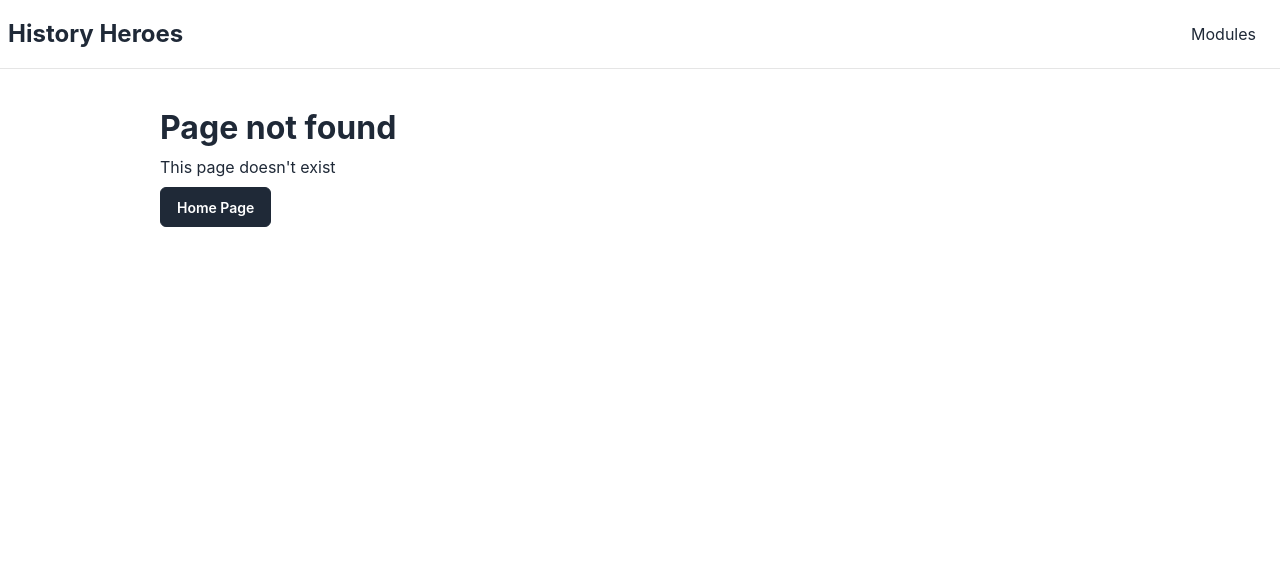
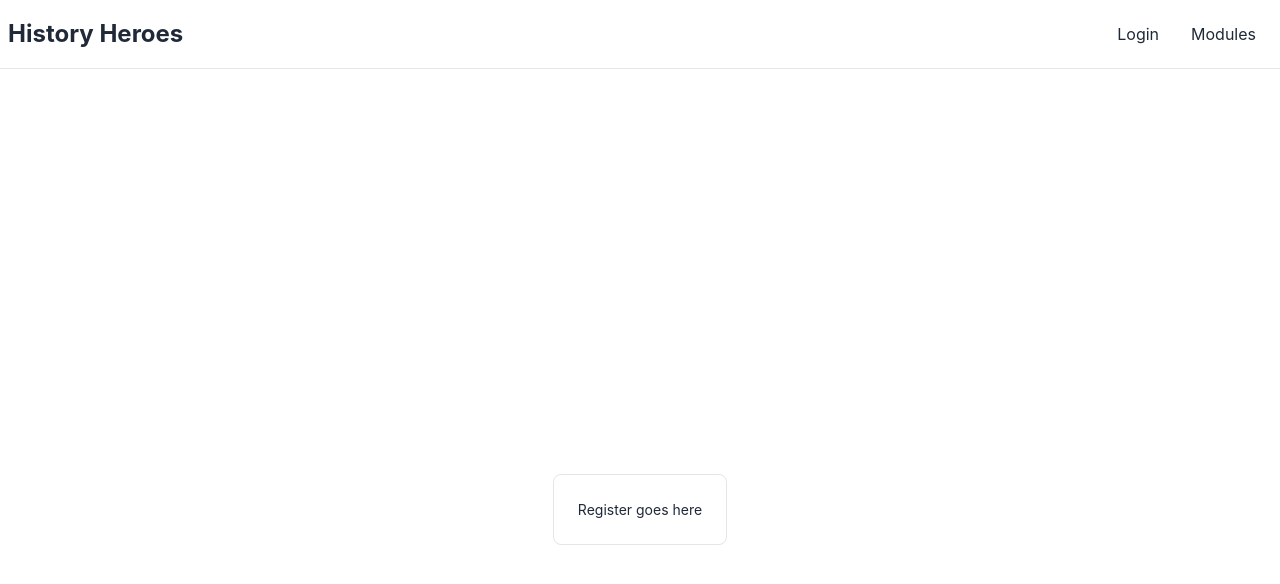
Before and after one commit to freeCodeCamp-Summer-Cohort-2026/history-heroes, a React (Vite) app in the folder client/: page /register in a window 1280 px wide. Before the commit this address had no page. Shown: the top 584 px of the page. Built offline with nearby package versions, Linux system fonts and the light colour scheme.

Commit message:
feat: add authentication boilerplate

```diff
--- a/client/src/App.tsx
+++ b/client/src/App.tsx
@@ -7,12 +7,16 @@ import NotFoundPage from './pages/NotFoundPage'
 import LabPage from './pages/LabPage'
 import Layout from './components/Layout'
 import ComponentShowcase from './components/ComponentShowcase'
+import RegisterPage from './pages/RegisterPage'
+import LoginPage from './pages/LoginPage'
 
 export const routes: RouteObject[] = [
   {
     element: <Layout />,
     children: [
       { path: '/', element: <ModuleCatalogPage /> },
+      { path: '/login', element: <LoginPage /> },
+      { path: '/register', element: <RegisterPage /> },
       { path: '/modules/:moduleId', element: <ModulePage /> },
       { path: '/modules/:moduleId/lessons/:lessonId', element: <LessonPage /> },
       { path: '/modules/:moduleId/locked', element: <LockedLessonPage /> },
--- /dev/null
+++ b/client/src/components/Card.tsx
@@ -0,0 +1,10 @@
+/**
+ * A generic styled div that can be used to wrap some content with no extra semantic meaning.
+ */
+export default function Card({ children }: { children: React.ReactNode }) {
+  return (
+    <div className="card border border-base-300 bg-base-100 w-full sm:w-auto">
+      <div className="card-body gap-3 sm:gap-4 p-4 sm:p-6">{children}</div>
+    </div>
+  )
+}
--- a/client/src/components/Layout.tsx
+++ b/client/src/components/Layout.tsx
@@ -1,6 +1,8 @@
 import { Outlet, Link, ScrollRestoration } from 'react-router-dom'
+import { useAuth } from '../state/auth/use-auth'
 
 export default function Layout() {
+  const { showLogin } = useAuth()
   return (
     <div className="page-shell bg-base-100 min-h-screen flex flex-col">
       <ScrollRestoration />
@@ -12,7 +14,15 @@ export default function Layout() {
         </div>
 
         <div className="flex-none mt-2 sm:mt-0">
-          <ul className="menu menu-horizontal px-1 flex-wrap sm:flex-nowrap">
+          <ul className="menu menu-horizontal px-1 flex-wrap sm:flex-nowrap gap-2">
+            {showLogin ? (
+              <li>
+                <Link to="/login" className="text-sm sm:text-base">
+                  Login
+                </Link>
+              </li>
+            ) : null}
+
             <li>
               <Link to="/" className="text-sm sm:text-base">
                 Modules
--- a/client/src/main.tsx
+++ b/client/src/main.tsx
@@ -4,13 +4,16 @@ import { routes } from './App.tsx'
 import './index.css'
 import { createBrowserRouter, RouterProvider } from 'react-router-dom'
 import ErrorBoundary from './components/ErrorBoundary'
+import { AuthProvider } from './state/auth/auth-provider.tsx'
 
 const router = createBrowserRouter(routes)
 
 createRoot(document.getElementById('root')!).render(
   <StrictMode>
     <ErrorBoundary>
-      <RouterProvider router={router} />
+      <AuthProvider>
+        <RouterProvider router={router} />
+      </AuthProvider>
     </ErrorBoundary>
   </StrictMode>,
 )
--- /dev/null
+++ b/client/src/pages/LoginPage.tsx
@@ -0,0 +1,11 @@
+import Card from '../components/Card'
+
+export default function LoginPage() {
+  return (
+    <div className="flex flex-col items-center justify-center min-h-screen bg-base-100">
+      <Card>
+        <div>Login goes here</div>
+      </Card>
+    </div>
+  )
+}
--- /dev/null
+++ b/client/src/pages/RegisterPage.tsx
@@ -0,0 +1,11 @@
+import Card from '../components/Card'
+
+export default function RegisterPage() {
+  return (
+    <div className="flex flex-col items-center justify-center min-h-screen bg-base-100">
+      <Card>
+        <div>Register goes here</div>
+      </Card>
+    </div>
+  )
+}
--- /dev/null
+++ b/client/src/state/auth/auth-context.tsx
@@ -0,0 +1,4 @@
+import { createContext } from 'react'
+import type { AuthActions, AuthState } from './auth-types'
+
+export const AuthContext = createContext<(AuthState & AuthActions) | null>(null)
--- /dev/null
+++ b/client/src/state/auth/auth-provider.tsx
@@ -0,0 +1,36 @@
+import { useState, useCallback } from 'react'
+import { AuthContext } from './auth-context'
+import type { AuthState } from './auth-types'
+
+/**
+ * Top level authentication provider, this will be used to provide the auth state to the entire application.
+ */
+export function AuthProvider({ children }: { children: React.ReactNode }) {
+  const [state, setState] = useState<AuthState>({})
+
+  const { loading, user } = state
+
+  const handleLogin = useCallback(() => {
+    // TODO: implement login logic
+  }, [])
+  const handleRegister = useCallback(() => {
+    // TODO: implement login logic
+  }, [])
+
+  return (
+    <AuthContext.Provider
+      value={{
+        ...state,
+
+        // calculated state
+        showLogin: !loading && !user,
+
+        // callbacks
+        handleLogin,
+        handleRegister,
+      }}
+    >
+      {children}
+    </AuthContext.Provider>
+  )
+}
--- /dev/null
+++ b/client/src/state/auth/auth-types.ts
@@ -0,0 +1,19 @@
+export interface AuthState {
+  /**
+   * If the auth state is being loaded, if so we don't know if the user is already logged in or not.
+   */
+  loading?: boolean
+  /**
+   * Calculated from loading + user.
+   */
+  showLogin?: boolean
+  /**
+   * The user who is logged in or undefined if the user is not logged in at all.
+   */
+  user?: Record<string, unknown>
+}
+
+export interface AuthActions {
+  handleLogin: () => void
+  handleRegister: () => void
+}
--- /dev/null
+++ b/client/src/state/auth/use-auth.tsx
@@ -0,0 +1,11 @@
+import { useContext } from 'react'
+import { AuthContext } from './auth-context'
+
+/**
+ * Helper hook that provides access to the Auth state provided from the Auth provider.
+ *
+ * Use this instead of the direct AuthContext
+ */
+export function useAuth() {
+  return useContext(AuthContext)
+}
```
